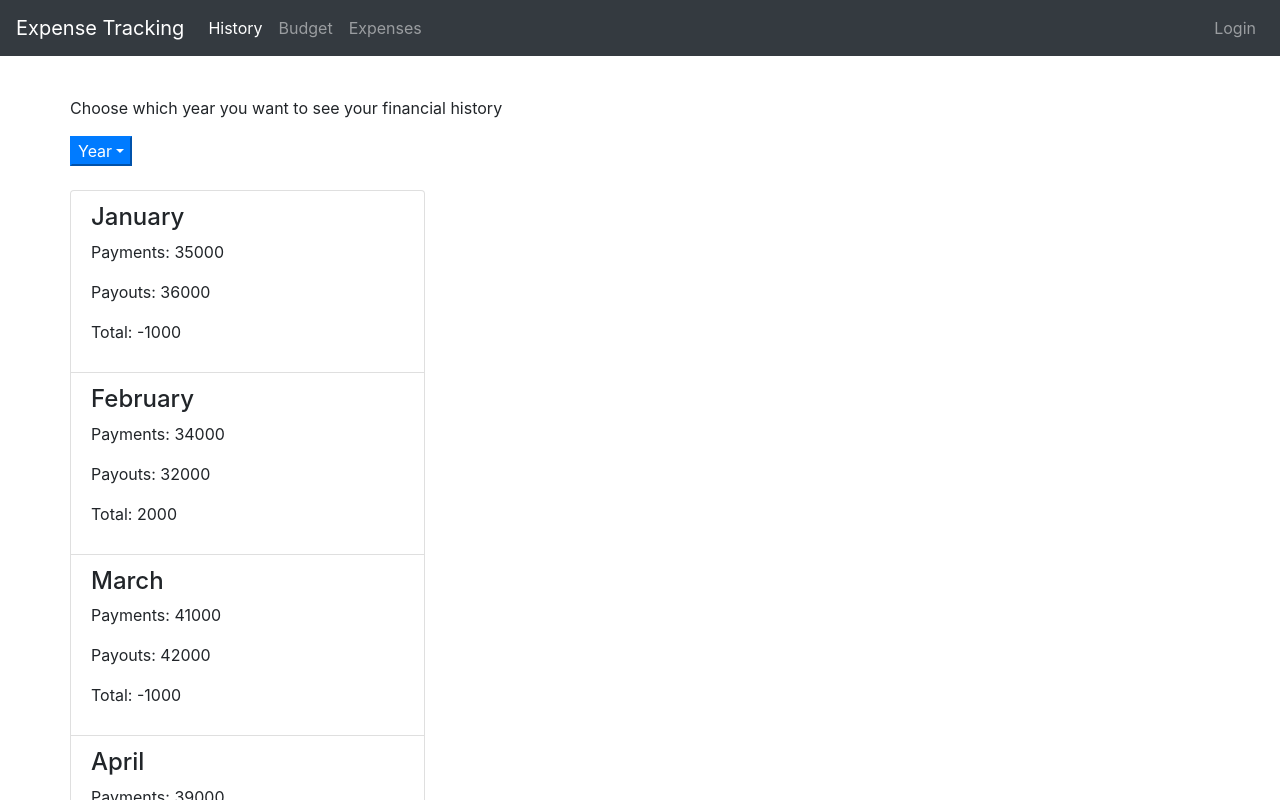
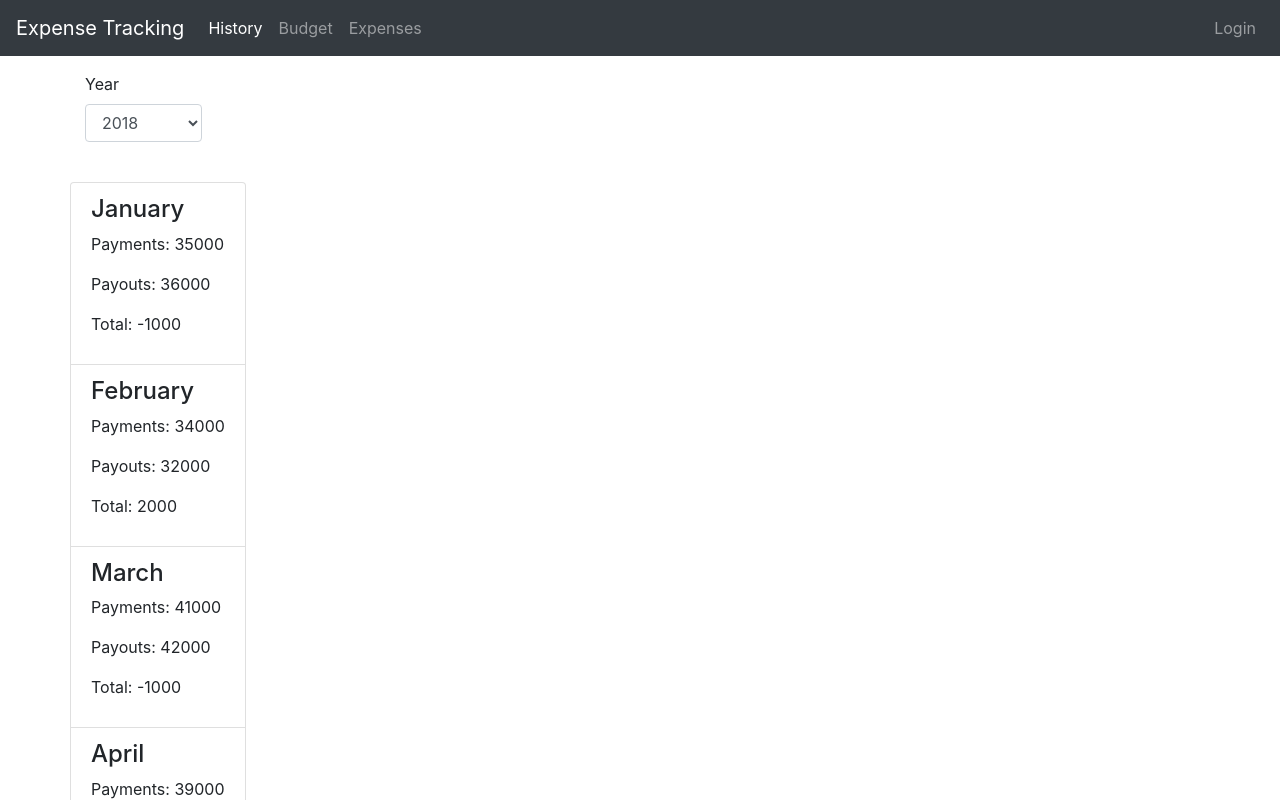
Before and after one commit to magnusbrok/Expense-Tracker-FrontEnd, an Angular app: page /history in a window 1280 px wide. Shown: the top 800 px of the page. Built offline with nearby package versions, Linux system fonts and the light colour scheme.

Commit message:
Category instead of dropdown menu (history)

```diff
--- a/src/app/history/history.component.html
+++ b/src/app/history/history.component.html
@@ -1,34 +1,19 @@
-<br>
-<p>Choose which year you want to see your financial history</p>
-<div
-  class="btn-group"
-  appDropdown>
-  <button
-    type="button"
-    class="btn-primary dropdown-toggle">
-    Year<span class="caret"></span>
-  </button>
-  <ul class="dropdown-menu">
-    <li><a href="#">Januar</a></li>
-    <li><a href="#">Februar</a></li>
-    <li><a href="#">Marts</a></li>
-    <li><a href="#">April</a></li>
-    <li><a href="#">Maj</a></li>
-    <li><a href="#">Juni</a></li>
-    <li><a href="#">Juni</a></li>
-    <li><a href="#">August</a></li>
-    <li><a href="#">September</a></li>
-    <li><a href="#">Oktober</a></li>
-    <li><a href="#">November</a></li>
-    <li><a href="#">December</a></li>
-  </ul>
+
+<div class="col-sm-10 form-group">
+  <label for="category">Year</label>
+  <select id="category" name="category" class="form-control">
+    <option value="1">2018</option>
+    <option value="2">2019</option>
+    <option value="3">2020</option>
+    <option value="4">2021</option>
+    <option value="5">2022</option>
+    <option value="6">2023</option>
+  </select>
 </div>
 
 <br>
-<br>
 
-<div class="row">
-  <div class="col-md-10">
+  <div class="col-md-20">
     <a
       class="list-group-item clearfix"
       *ngFor="let history of histories">
@@ -38,7 +23,6 @@
         <p class="list-group-item-text"> Total: {{ history.total }} </p>
     </a>
   </div>
-</div>
 
 <br>
 <br>
```
